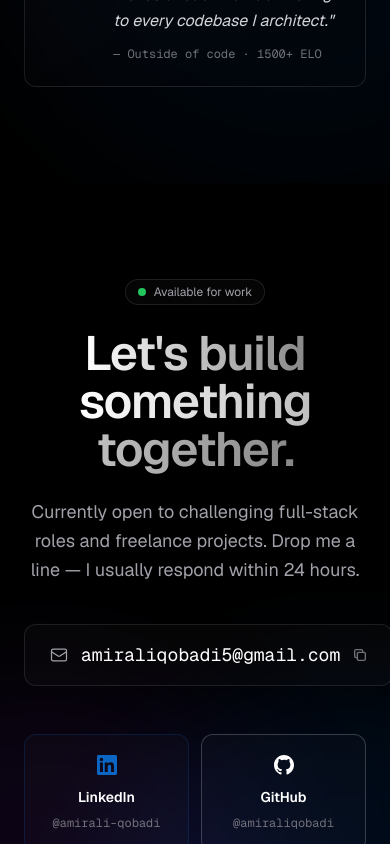
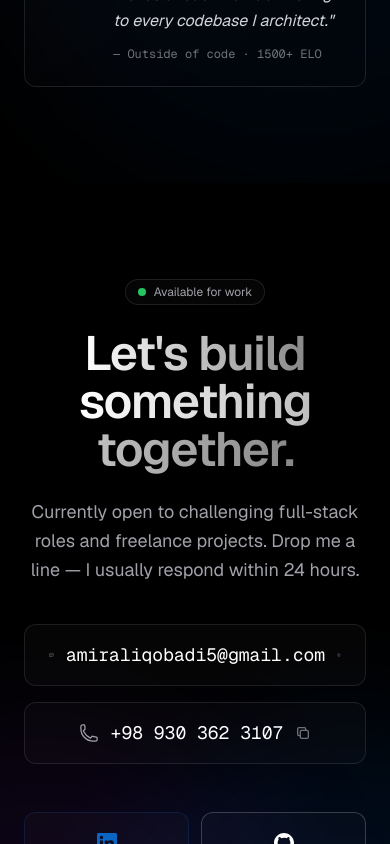
Before and after one commit to amiraliqobadi/my-portfolio-website, a React (Vite) app: page / in a window 390 px wide. Shown: the part 11156-12000 px from the top of the page. Built offline with nearby package versions, Linux system fonts and the light colour scheme.

Commit message:
phone number added

```diff
--- a/src/components/Contact.jsx
+++ b/src/components/Contact.jsx
@@ -4,13 +4,27 @@ import { useLanguage } from "../i18n/useLanguage";
 const Contact = () => {
     const { t } = useLanguage();
     const [copied, setCopied] = useState(false);
+    const [copiedPhone, setCopiedPhone] = useState(false); // Added state for phone
+
     const email = "amiraliqobadi5@gmail.com";
+    // 👇 CHANGE THIS to your actual phone number
+    const phone = "+98 930 362 3107";
 
     const copyEmail = async () => {
         try {
             await navigator.clipboard.writeText(email);
             setCopied(true);
             setTimeout(() => setCopied(false), 2000);
+        } catch (err) {
+            console.error("Copy failed", err);
+        }
+    };
+
+    const copyPhone = async () => {
+        try {
+            await navigator.clipboard.writeText(phone);
+            setCopiedPhone(true);
+            setTimeout(() => setCopiedPhone(false), 2000);
         } catch (err) {
             console.error("Copy failed", err);
         }
@@ -115,9 +129,12 @@ const Contact = () => {
                     {t.contact.subtitle}
                 </p>
 
+                {/* ═══ Email & Phone Buttons ═══ */}
+                <div className="flex flex-col items-center gap-4 mb-12">
+                    {/* Email Button */}
                     <button
                         onClick={copyEmail}
-                    className="group relative inline-flex items-center gap-3 px-6 py-4 mb-12 rounded-xl border border-white/10 bg-white/[0.02] hover:bg-white/[0.06] hover:border-white/20 transition-all"
+                        className="group relative inline-flex items-center gap-3 px-6 py-4 rounded-xl border border-white/10 bg-white/[0.02] hover:bg-white/[0.06] hover:border-white/20 transition-all w-full max-w-md justify-center"
                     >
                         <svg
                             className="w-5 h-5 text-zinc-400 group-hover:text-white transition-colors"
@@ -132,7 +149,10 @@ const Contact = () => {
                                 d="M3 8l7.89 5.26a2 2 0 002.22 0L21 8M5 19h14a2 2 0 002-2V7a2 2 0 00-2-2H5a2 2 0 00-2 2v10a2 2 0 002 2z"
                             />
                         </svg>
-                    <span className="text-lg md:text-xl font-mono text-white">
+                        <span
+                            className="text-lg md:text-xl font-mono text-white"
+                            dir="ltr"
+                        >
                             {email}
                         </span>
                         <svg
@@ -157,12 +177,64 @@ const Contact = () => {
                             )}
                         </svg>
                     </button>
-
                     {copied && (
-                    <p className="text-sm text-green-400 -mt-8 mb-8 animate-fade-in">
+                        <p className="text-sm text-green-400 -mt-2 animate-fade-in">
                             {t.contact.copied}
                         </p>
                     )}
+
+                    {/* Phone Button */}
+                    <button
+                        onClick={copyPhone}
+                        className="group relative inline-flex items-center gap-3 px-6 py-4 rounded-xl border border-white/10 bg-white/[0.02] hover:bg-white/[0.06] hover:border-white/20 transition-all w-full max-w-md justify-center"
+                    >
+                        <svg
+                            className="w-5 h-5 text-zinc-400 group-hover:text-white transition-colors"
+                            fill="none"
+                            viewBox="0 0 24 24"
+                            stroke="currentColor"
+                            strokeWidth={1.5}
+                        >
+                            <path
+                                strokeLinecap="round"
+                                strokeLinejoin="round"
+                                d="M2.25 6.75c0 8.284 6.716 15 15 15h2.25a2.25 2.25 0 002.25-2.25v-1.372c0-.516-.351-.966-.852-1.091l-4.423-1.106c-.44-.11-.902.055-1.173.417l-.97 1.293c-.242.322-.663.404-1.02.201a17.9 17.9 0 01-7.95-7.95c-.203-.358-.121-.779.201-1.02l1.293-.97c.362-.271.527-.733.417-1.173L6.963 3.102a1.125 1.125 0 00-1.091-.852H4.5A2.25 2.25 0 002.25 4.5v2.25z"
+                            />
+                        </svg>
+                        <span
+                            className="text-lg md:text-xl font-mono text-white"
+                            dir="ltr"
+                        >
+                            {phone}
+                        </span>
+                        <svg
+                            className={`w-4 h-4 text-zinc-500 group-hover:text-white transition-all ${copiedPhone ? "text-green-400" : ""}`}
+                            fill="none"
+                            viewBox="0 0 24 24"
+                            stroke="currentColor"
+                            strokeWidth={2}
+                        >
+                            {copiedPhone ? (
+                                <path
+                                    strokeLinecap="round"
+                                    strokeLinejoin="round"
+                                    d="M5 13l4 4L19 7"
+                                />
+                            ) : (
+                                <path
+                                    strokeLinecap="round"
+                                    strokeLinejoin="round"
+                                    d="M8 16H6a2 2 0 01-2-2V6a2 2 0 012-2h8a2 2 0 012 2v2m-6 12h8a2 2 0 002-2v-8a2 2 0 00-2-2h-8a2 2 0 00-2 2v8a2 2 0 002 2z"
+                                />
+                            )}
+                        </svg>
+                    </button>
+                    {copiedPhone && (
+                        <p className="text-sm text-green-400 -mt-2 animate-fade-in">
+                            {t.contact.copied || "Copied!"}
+                        </p>
+                    )}
+                </div>
 
                 <div className="grid grid-cols-2 md:grid-cols-4 gap-3 max-w-3xl mx-auto">
                     {socialLinks.map((social) => (
```
Lines whose indentation alone changed are shown as unchanged.
